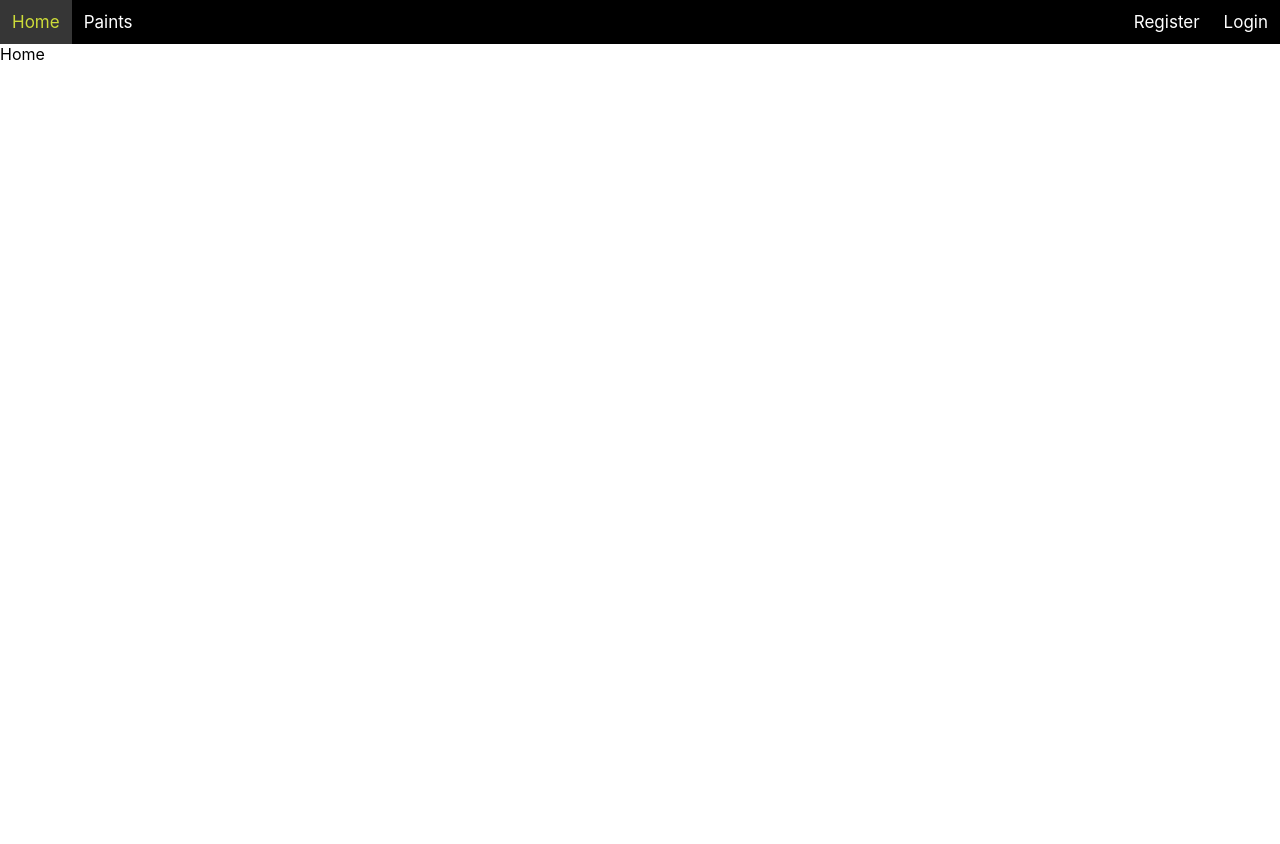
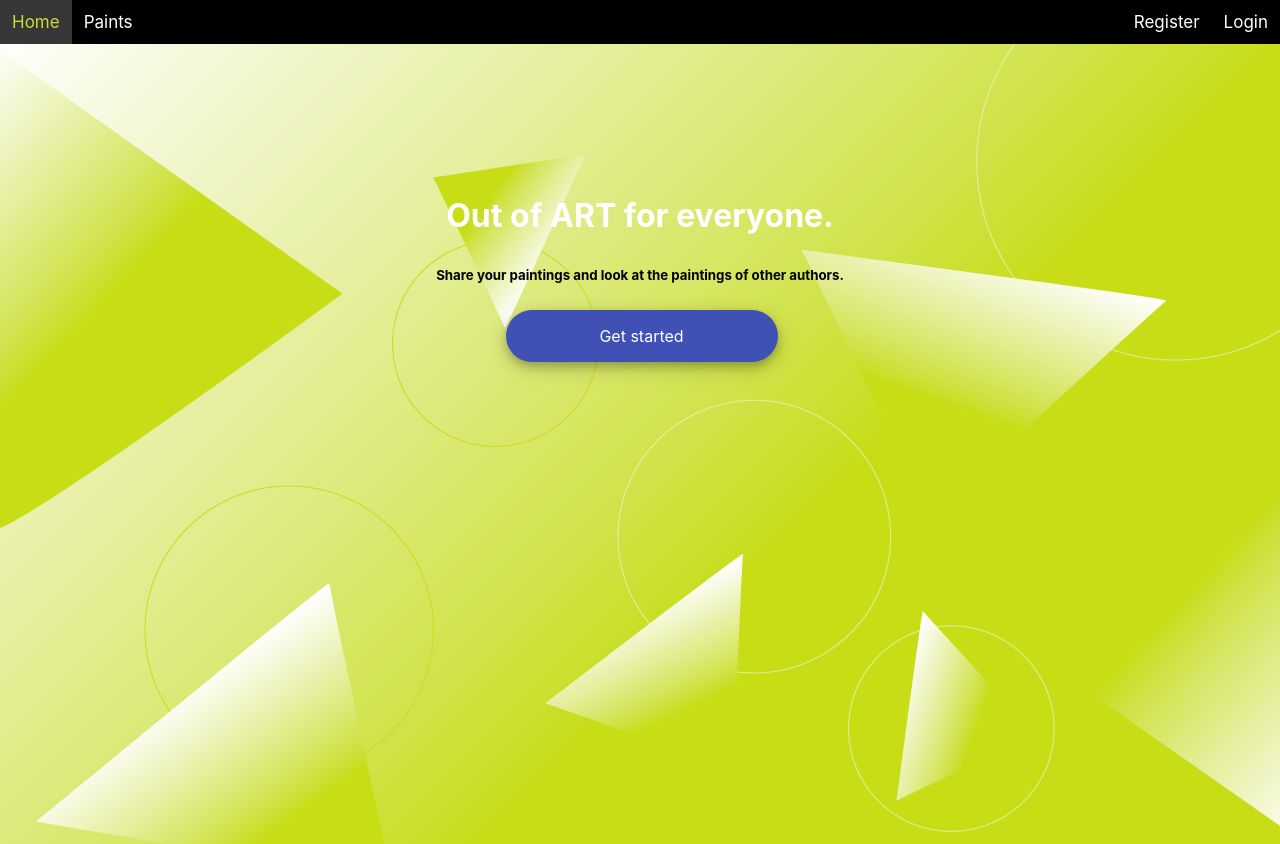
Before and after one commit to lpanova/Out-of-art, a React (Create React App) app: page / in a window 1280 px wide. Before the commit the page ends 800 px from the top, so only its background shows below. Built offline with nearby package versions, Linux system fonts and the light colour scheme.

Commit message:
Change some css styles.

```diff
--- a/src/components/Home.js
+++ b/src/components/Home.js
@@ -1,9 +1,19 @@
 import React from 'react';
+import '../css/Form.css';
+import { Link } from 'react-router-dom';
 
 function Home() {
   return (
-    <div>
-      <div>Home</div>
+    <div className="wrapper-form">
+      <div className="wrapper-home">
+        <h3 className="text-home">Out of ART for everyone.</h3>
+        <h5>
+          Share your paintings and look at the paintings of other authors.
+        </h5>
+        <Link to={'/register'} className="button-home">
+          Get started
+        </Link>
+      </div>
     </div>
   );
 }
--- a/src/components/PaintDetails.js
+++ b/src/components/PaintDetails.js
@@ -139,17 +139,23 @@ function PaintDetails(props) {
             <label>Author:</label>
             <div>{paintDetails.author}</div>
           </div>
-          <button onClick={HandleClick}>{isLiked ? 'Unlike' : 'Like'}</button>
-          <div>Likes: {likesNumber}</div>
+        </div>
+        <div className="flex-x-center">
+          <button onClick={HandleClick} className="form-half-right-button">
+            {isLiked ? 'Unlike' : 'Like'}
+          </button>
+          <div className="form-half-left-button">Likes: {likesNumber}</div>
         </div>
         {edit ? (
-          <div>
+          <div className="flex-x-center">
             {
-              <Link className="button" to={`/edit/${id}`}>
+              <Link className="form-half-right-button" to={`/edit/${id}`}>
                 Edit
               </Link>
             }
-            <button onClick={deletePaint}>Delete</button>
+            <button onClick={deletePaint} className="form-half-delete-button">
+              Delete
+            </button>
           </div>
         ) : (
           <div></div>
--- a/src/css/Form.css
+++ b/src/css/Form.css
@@ -8,7 +8,7 @@
     text-align: left;
     color: fff;
     background-color: white;
-    background-image: url('green.jpg');
+    background-image: url('background.png');
     background-repeat: no-repeat;
     background-position: top;
     background-size: cover;
@@ -103,6 +103,8 @@
   }
 
   .form-half-right-button {
+    display: inline-block;
+    text-align: center;
     width: 47%;
     margin: 0.3em 0em 0.3em 0em;
     background: #000;
@@ -115,10 +117,26 @@
   }
 
   .form-half-left-button {
+    display: inline-block;
+    text-align: center;
     width: 47%;
     margin: 0.3em 0em 0.3em 0em;
     background: #cddc39;
     color: black;
+    border: none;
+    padding: 0.3em;
+    border-bottom-left-radius: 10px;
+    border-top-right-radius: 10px;
+    margin-left: 3px;
+  }
+
+  .form-half-delete-button {
+    display: inline-block;
+    text-align: center;
+    width: 47%;
+    margin: 0.3em 0em 0.3em 0em;
+    background: red;
+    color: white;
     border: none;
     padding: 0.3em;
     border-bottom-left-radius: 10px;
@@ -147,7 +165,46 @@
   }
 
 
+  .button-home{
+    display: inline-block;
+    width: 15em;
+    margin: 0.3em 0em 0.3em 0em;
+    background: #3f51b5;
+    color: white;
+    border: none;
+    padding: 0.3em;
+    padding: 1em;
+    font-weight: 2em;
+    box-shadow: 0 4px 8px 0 rgb(0 0 0 / 20%), 0 6px 20px 0 rgb(0 0 0 / 19%);
+  border-top-right-radius: 30px;
+  border-top-left-radius: 30px;
+  border-bottom-right-radius: 30px;
+  border-bottom-left-radius: 30px;
+    margin-left: 3px;
+  }
 
+  .button-home:hover {
+    cursor: pointer;
+    background-color: #363636;
+    color:#cddc39;
+  }
+
+  .button-home:focus {
+    outline: none;
+  }
+
+  .text-home{
+    font-size: 2em;
+    color: white;
+    font-weight: bolder;
+  }
+
+
+  .wrapper-home{
+    position: relative;
+    text-align: center;
+    height: 40%;
+  }
 
 /* upload*/
 
```
Also changed, not shown: src/App.css (line endings or trailing spaces), src/css/background.png (added).
